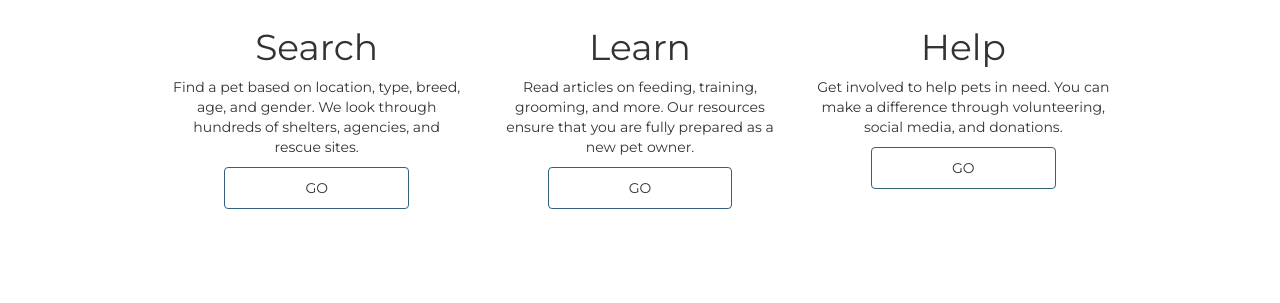
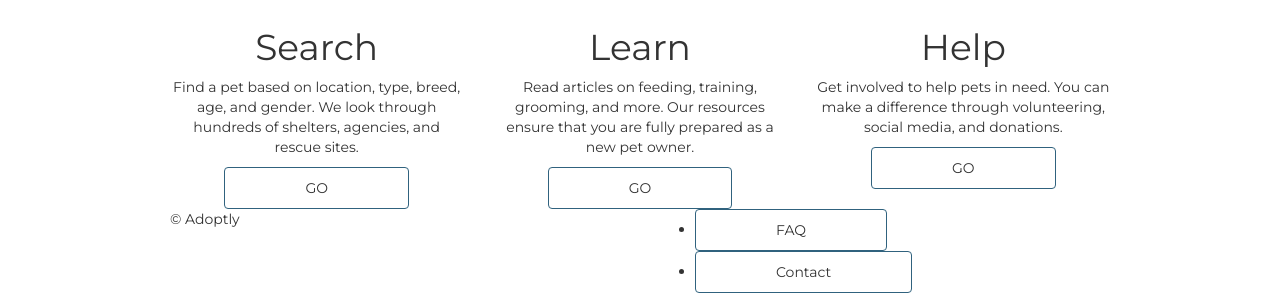
Before and after one commit to tcca2002/CodeCademy-Make-a-Website-Projects, a plain HTML site: page Adoptly/index.html in a window 1280 px wide. Shown: the part 599-902 px from the top of the page. Before the commit the page ends 808 px from the top, so only its background shows below. Drawn offline with nearby package versions, Linux system fonts and the light colour scheme.

Commit message:
Update index.html

```diff
--- a/Adoptly/index.html
+++ b/Adoptly/index.html
@@ -53,6 +53,19 @@
 
     <div class="footer">
       <div class="container">
+	  <div class="row">
+	  <div class="col-sm-6">
+	  <p>&copy; Adoptly</p>
+	  </div>
+
+	  <div class="col-sm-6">
+		<ul>
+		<li><a href="#"><button type="button" class="btn btn-default">FAQ</button></a></li>
+		<li><a href="#"><button type="button" class="btn btn-default">Contact</button></a></li>
+		</ul>
+	  </div>
+	  </div>
+
       </div>
     </div>
   </body>
```
